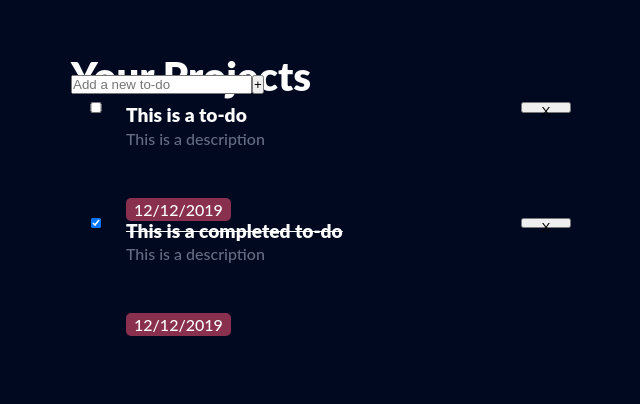
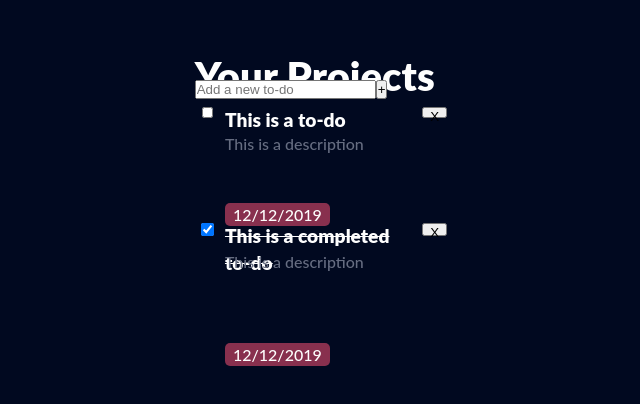
Before and after one commit to estebanmoroy/yet-another-react-todo-list, a React (Create React App) app: page / in a window 1280 px wide. Shown: the top 404 px of the page, without its empty margins (319-959 px from the left). Built offline with nearby package versions, Linux system fonts and the light colour scheme.

Commit message:
Rename project to todo-list

```diff
--- a/src/App.scss
+++ b/src/App.scss
@@ -30,8 +30,8 @@ body {
 .container {
   display: grid;
   grid-template-rows:
-    [title-start] 20% [title-end projects-start]
-    auto [projects-end footer-start]
+    [title-start] 20% [title-end list-start]
+    auto [list-end footer-start]
     20% [footer-end];
   justify-content: center;
   height: 100%;
@@ -49,12 +49,9 @@ h2 {
   margin: 8px 0 24px 0;
 }
 
-.projects-container {
-  grid-row: projects-start / projects-end;
+.todo-list {
+  grid-row: list-start / list-end;
   width: 500px;
-}
-
-.project {
   padding: 1rem;
   background-color: $first-color;
   border-radius: 12px;
```
